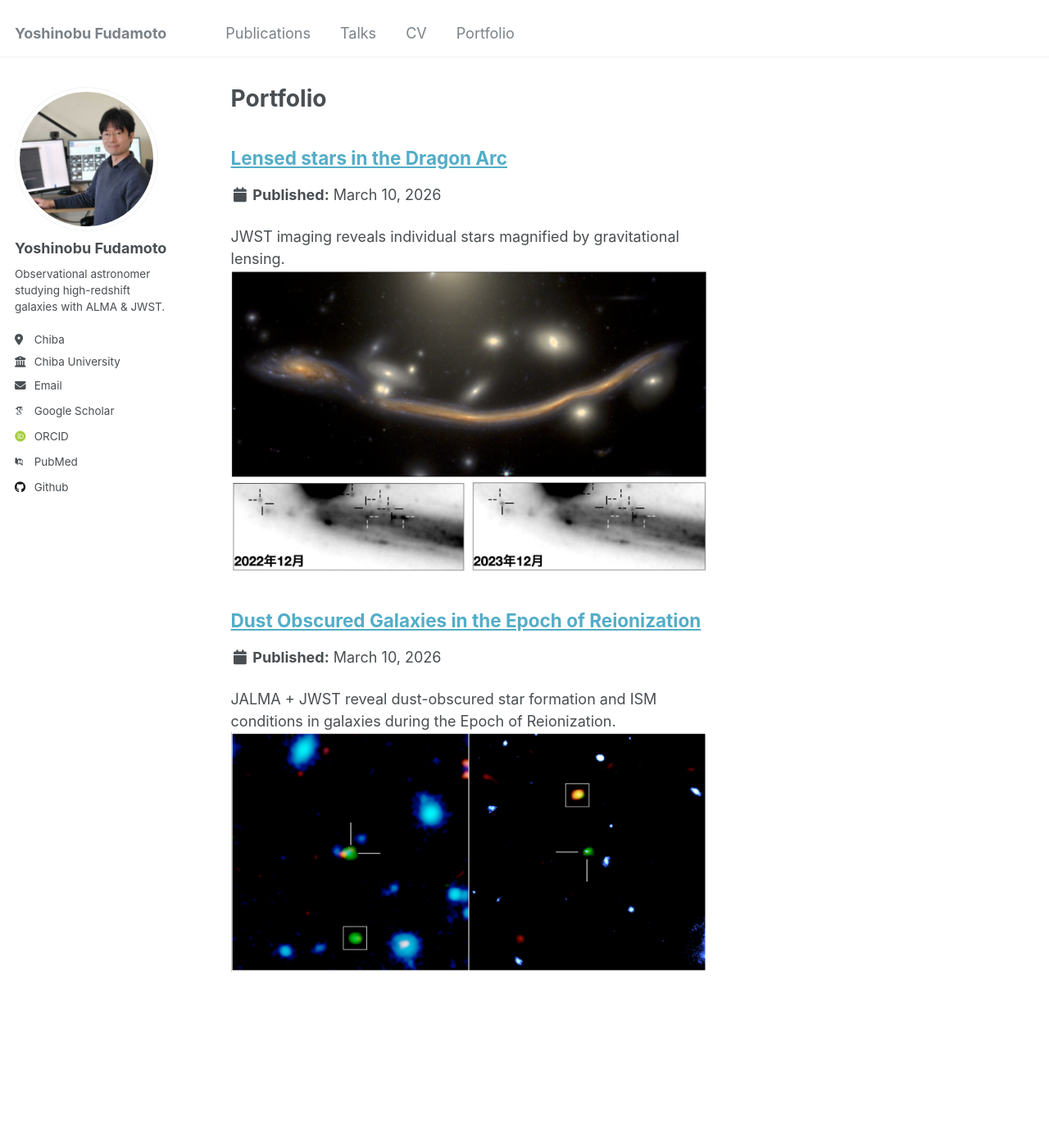
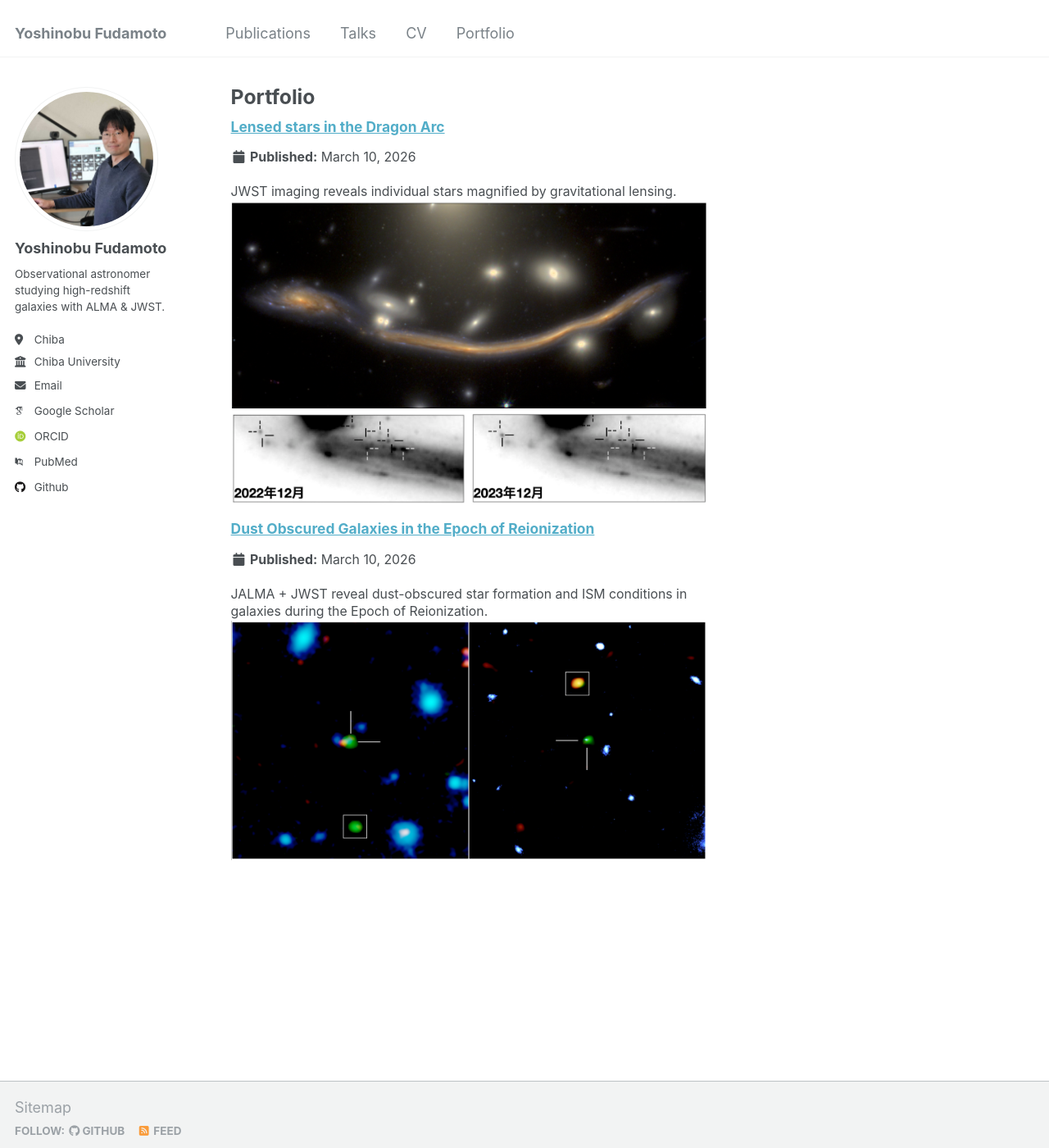
Before and after one commit to yfudamoto/yfudamoto.github.io, a Jekyll site: the page built from _pages/portfolio.html, in a window 1280 px wide and 1400 px high. Shown: the whole window at 82% size. Built offline with Jekyll 4.4.1, drawn with Linux system fonts in a browser that asks for light colours; some web fonts are replaced.

Commit message:
compact font layout for publications, talks, cv, portfolio pages

```diff
--- a/_layouts/archive.html
+++ b/_layouts/archive.html
@@ -15,7 +15,7 @@
 <div id="main" role="main">
   {% include sidebar.html %}
 
-  <div class="archive">
+  <div class="archive {{ page.classes }}" >
     {% unless page.header.overlay_color or page.header.overlay_image %}
       <h1 class="page__title">{{ page.title }}</h1>
     {% endunless %}
--- a/_pages/portfolio.html
+++ b/_pages/portfolio.html
@@ -4,7 +4,7 @@
 permalink: /portfolio/
 author_profile: true
 entries_layout: grid
-classes: wide
+classes: wide cv-small
 ---
 
 {% include base_path %}
--- a/_pages/talks.html
+++ b/_pages/talks.html
@@ -3,6 +3,7 @@
 title: "Talks and presentations"
 permalink: /talks/
 author_profile: true
+classes: pub-small
 ---
 
 {% if site.talkmap_link == true %}
--- a/assets/css/main.scss
+++ b/assets/css/main.scss
@@ -40,6 +40,22 @@
 @import "vendor/magnific-popup/magnific-popup";
 @import "print";
 
+/* Compact layout for CV page */
+.cv-small {
+  font-size: 0.88em;
+  line-height: 1.35;
+}
+
+.cv-small h2 {
+  font-size: 1.1em;
+  margin-top: 0.8em;
+  margin-bottom: 0.3em;
+}
+
+.cv-small ul, .cv-small li {
+  line-height: 1.35;
+}
+
 /* Compact layout for Publications page */
 .pub-small {
   font-size: 0.80em;        /* 0.92em → 0.80em */
```
Also changed, not shown: _pages/cv.md (+1 -0 lines).
